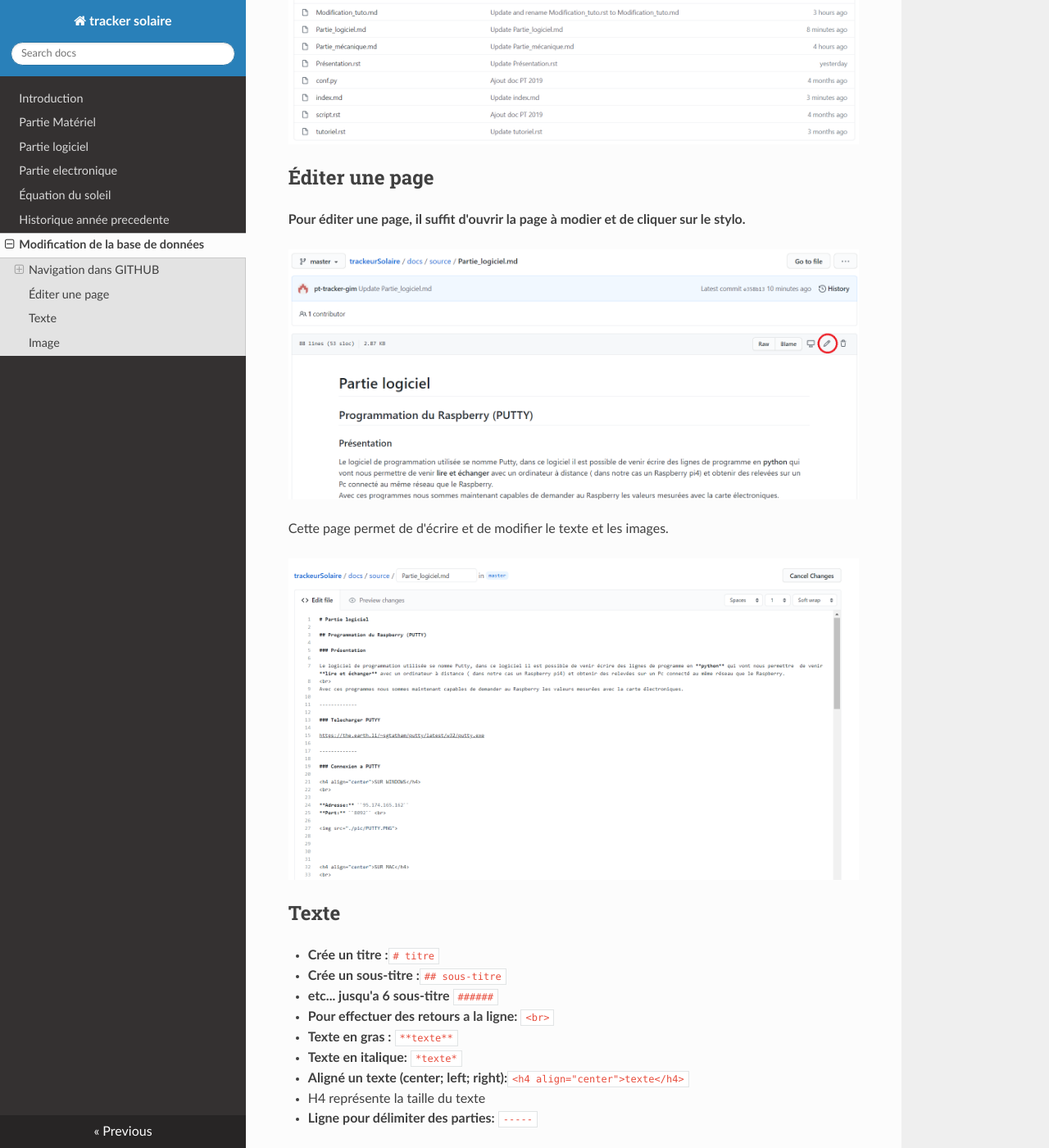
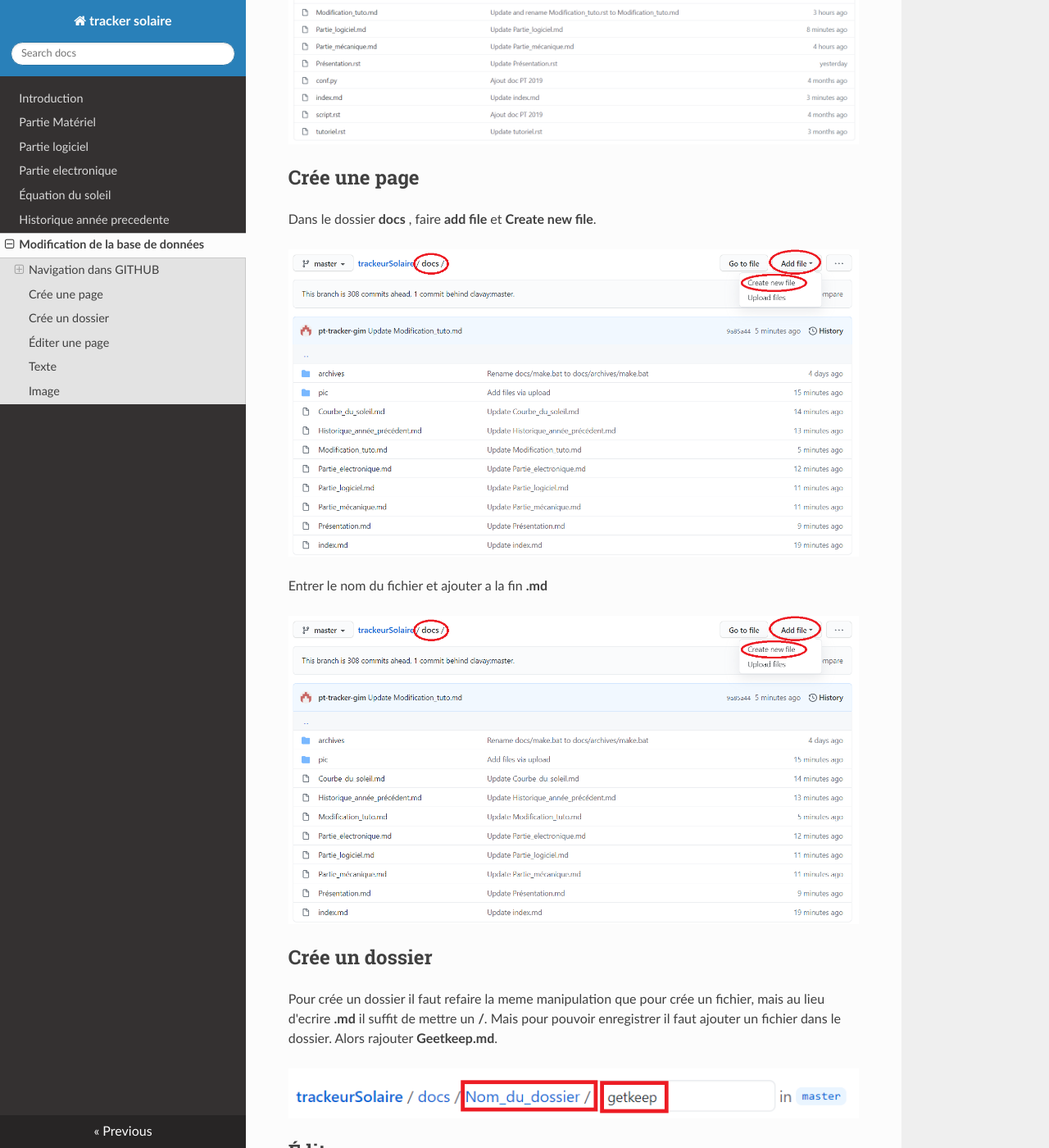
Before and after one commit to pt-tracker-gim/trackeurSolaire, an MkDocs documentation site: the page built from docs/Modification_tuto.md, in a window 1280 px wide and 1400 px high, scrolled down 598 px. Shown: the whole window at 82% size. Built offline with MkDocs 1.6.1, drawn with Linux system fonts in a browser that asks for light colours; nearby versions of some CDN libraries; old or Windows-style settings are respelled for this version of MkDocs.

Commit message:
Update Modification_tuto.md

```diff
--- a/docs/Modification_tuto.md
+++ b/docs/Modification_tuto.md
@@ -11,9 +11,29 @@
 
 ![Screenshot](pic/Modification_tuto/Dossier_source.PNG)
 
+
+## Crée une page
+
+Dans le dossier **docs** , faire **add file** et **Create new file**.
+
+![Screenshot](pic/Modification_tuto/Crée_page.PNG)
+
+
+Entrer le nom du fichier et ajouter a la fin **.md**
+
+![Screenshot](pic/Modification_tuto/Crée_page.PNG)
+
+## Crée un dossier
+
+Pour crée un dossier il faut refaire la meme manipulation que pour crée un fichier, mais au lieu d'ecrire **.md** il suffit de mettre un **/**.
+Mais pour pouvoir enregistrer il faut ajouter un fichier dans le dossier.
+Alors rajouter **Geetkeep.md**.
+
+![Screenshot](pic/Modification_tuto/crée_dossier.PNG)
+
 ## Éditer une page
 
-**Pour éditer une page, il suffit d'ouvrir la page à modier et de cliquer sur le stylo.**
+Pour éditer une page, il suffit d'ouvrir la page à modier et de cliquer sur le stylo.
 
 
 ![Screenshot](pic/Modification_tuto/editer_page.PNG)
```
